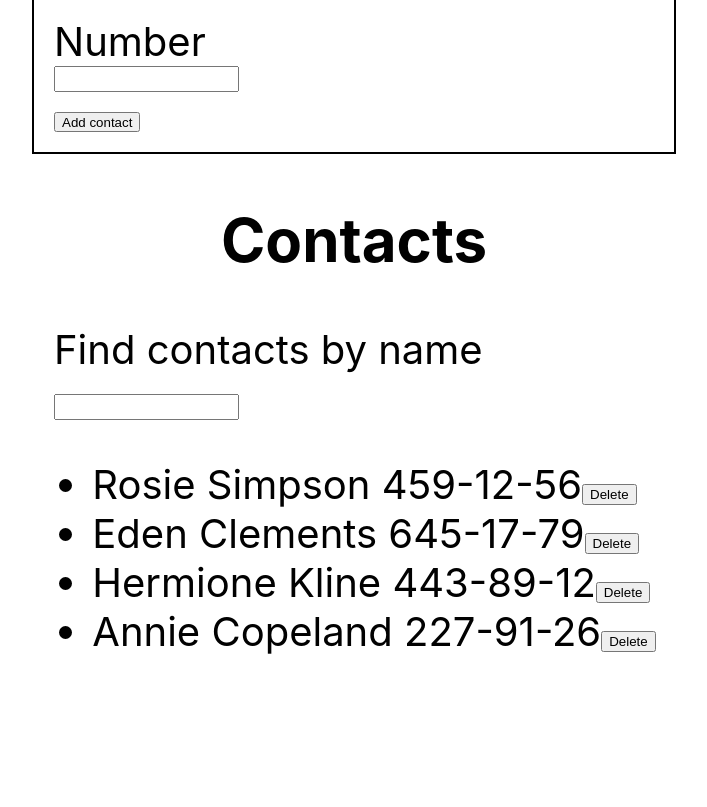
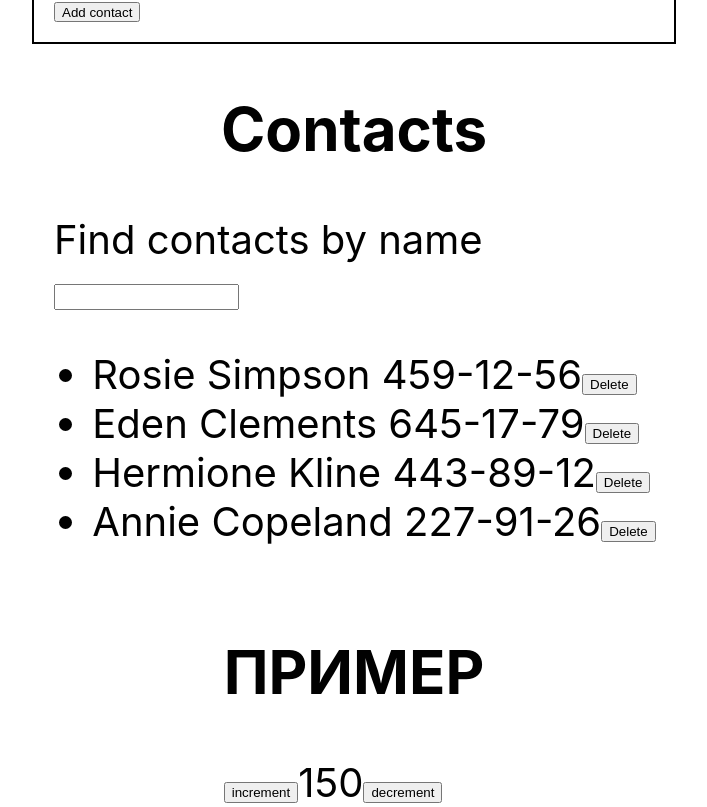
Before and after one commit to stanislav-pravdiuk/goit-react-hw-06-phonebook, a React (Create React App) app: page / in a window 1280 px wide. Shown: the part 204-1011 px from the top of the page, without its empty margins (286-993 px from the left). Before the commit the page ends 860 px from the top, so only its background shows below. Built offline with nearby package versions, Linux system fonts and the light colour scheme.

Commit message:
example slice

```diff
--- a/package.json
+++ b/package.json
@@ -11,6 +11,7 @@
     "notiflix": "^3.2.6",
     "react": "^18.1.0",
     "react-dom": "^18.1.0",
+    "react-redux": "^8.0.5",
     "react-scripts": "5.0.1",
     "web-vitals": "^2.1.3"
   },
--- a/src/components/App.jsx
+++ b/src/components/App.jsx
@@ -5,6 +5,7 @@ import initialContacts from '../components/contacts/contacts.json';
 import ContactForm from "./phonebook/contactForm";
 import ContactList from "./contacts/ContactsList";
 import Filter from "./contacts/Filter";
+import { Counter } from "./counter";
 
 function App() {
   const [contacts, setContacts] = useState(initialContacts);
@@ -61,6 +62,8 @@ function App() {
 
       <ContactList contacts={visibleContacts} onDeleteContact={deleteContact} />
 
+      <Counter/>
+
     </div>
   );
 };
--- /dev/null
+++ b/src/components/counter.jsx
@@ -0,0 +1,18 @@
+import { useSelector, useDispatch } from "react-redux";
+import { increment, decrement } from "./redux/store";
+
+export const Counter = () => {
+
+    const dispatch = useDispatch()
+    const value = useSelector(state => state.myValue);
+
+    return (
+        <div>
+            <h2>ПРИМЕР</h2>
+            <button onClick={() => dispatch(increment(100))}>increment</button>
+            {value}
+            <button onClick={() => dispatch(decrement(10))}>decrement   </button>
+        </div>
+
+    )
+}
--- /dev/null
+++ b/src/components/redux/store.js
@@ -0,0 +1,23 @@
+import { configureStore } from "@reduxjs/toolkit";
+import { createSlice } from "@reduxjs/toolkit";
+
+const myValueSlice = createSlice({
+    name: 'myValue',
+    initialState: 150,
+    reducers: {
+        increment(state, action) {
+            return state + action.payload;
+        },
+        decrement(state, action) {
+            return state - action.payload;
+        }
+    }
+})
+
+export const { increment, decrement } = myValueSlice.actions;
+
+export const store = configureStore({
+    reducer: {
+        myValue: myValueSlice.reducer,
+    },
+});
--- a/src/index.js
+++ b/src/index.js
@@ -1,10 +1,14 @@
 import React from 'react';
 import ReactDOM from 'react-dom/client';
+import { Provider } from "react-redux";
+import { store } from 'components/redux/store';
 import App from 'components/App';
 import './index.css';
 
 ReactDOM.createRoot(document.getElementById('root')).render(
   <React.StrictMode>
-    <App />
+    <Provider store={store}>
+      <App />
+    </Provider>
   </React.StrictMode>
 );
```
Also changed, not shown: 1 other file (tests, documents, lock files or other folders).
